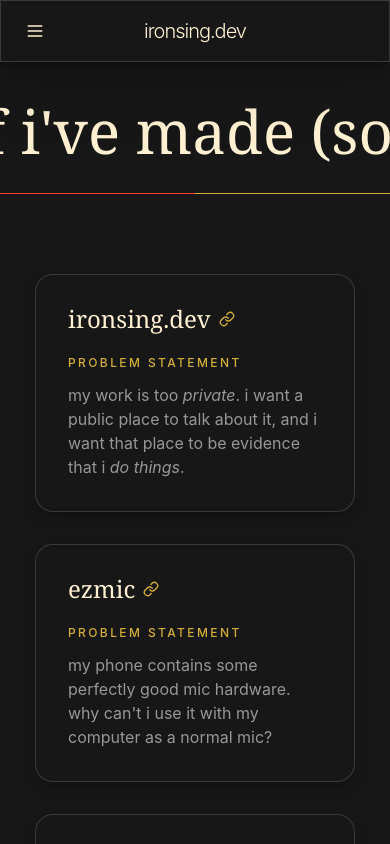
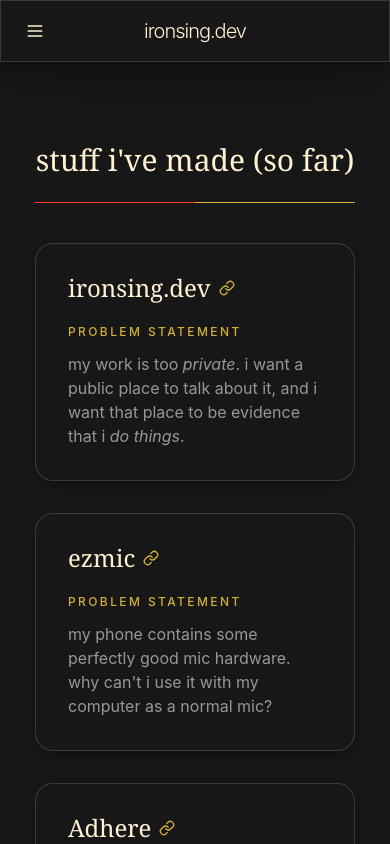
Before and after one commit to Ironsing/ironsing.github.io, a SvelteKit app: page /work in a window 390 px wide. Built offline with nearby package versions, Linux system fonts and the light colour scheme.

Commit message:
make the work page responsive

```diff
--- a/src/routes/work/+page.svelte
+++ b/src/routes/work/+page.svelte
@@ -11,11 +11,15 @@
 	};
 </script>
 
-<main class="flex flex-1 flex-col items-center justify-center gap-20 p-8">
-	<Hero title="stuff i've made (so far)" />
+<main class="flex flex-1 flex-col items-center justify-center gap-10 p-4 py-20 lg:gap-20 lg:p-8">
+	<Hero ruleWidth="w-xs lg:w-3xl">
+		{#snippet heading()}
+			<div class="text-3xl lg:text-7xl">stuff i've made (so far)</div>
+		{/snippet}
+	</Hero>
 
 	<div class="flex w-full flex-wrap items-start justify-center gap-8">
-		<ElevatedCard class="w-80 p-8">
+		<ElevatedCard class="w-full max-w-80 p-8">
 			<div class="flex max-w-3xs flex-col gap-3">
 				<span
 					class="flex items-center gap-2 font-serif text-2xl leading-none font-medium text-emphasis"
@@ -34,7 +38,7 @@
 				</span>
 			</div>
 		</ElevatedCard>
-		<ElevatedCard class="w-80 p-8">
+		<ElevatedCard class="w-full max-w-80 p-8">
 			<div class="flex max-w-3xs flex-col gap-3">
 				<span
 					class="flex items-center gap-2 font-serif text-2xl leading-none font-medium text-emphasis"
@@ -53,7 +57,7 @@
 				</span>
 			</div>
 		</ElevatedCard>
-		<ElevatedCard class="w-80 p-8">
+		<ElevatedCard class="w-full max-w-80 p-8">
 			<div class="flex max-w-3xs flex-col gap-3">
 				<span
 					class="flex items-center gap-2 font-serif text-2xl leading-none font-medium text-emphasis"
```
